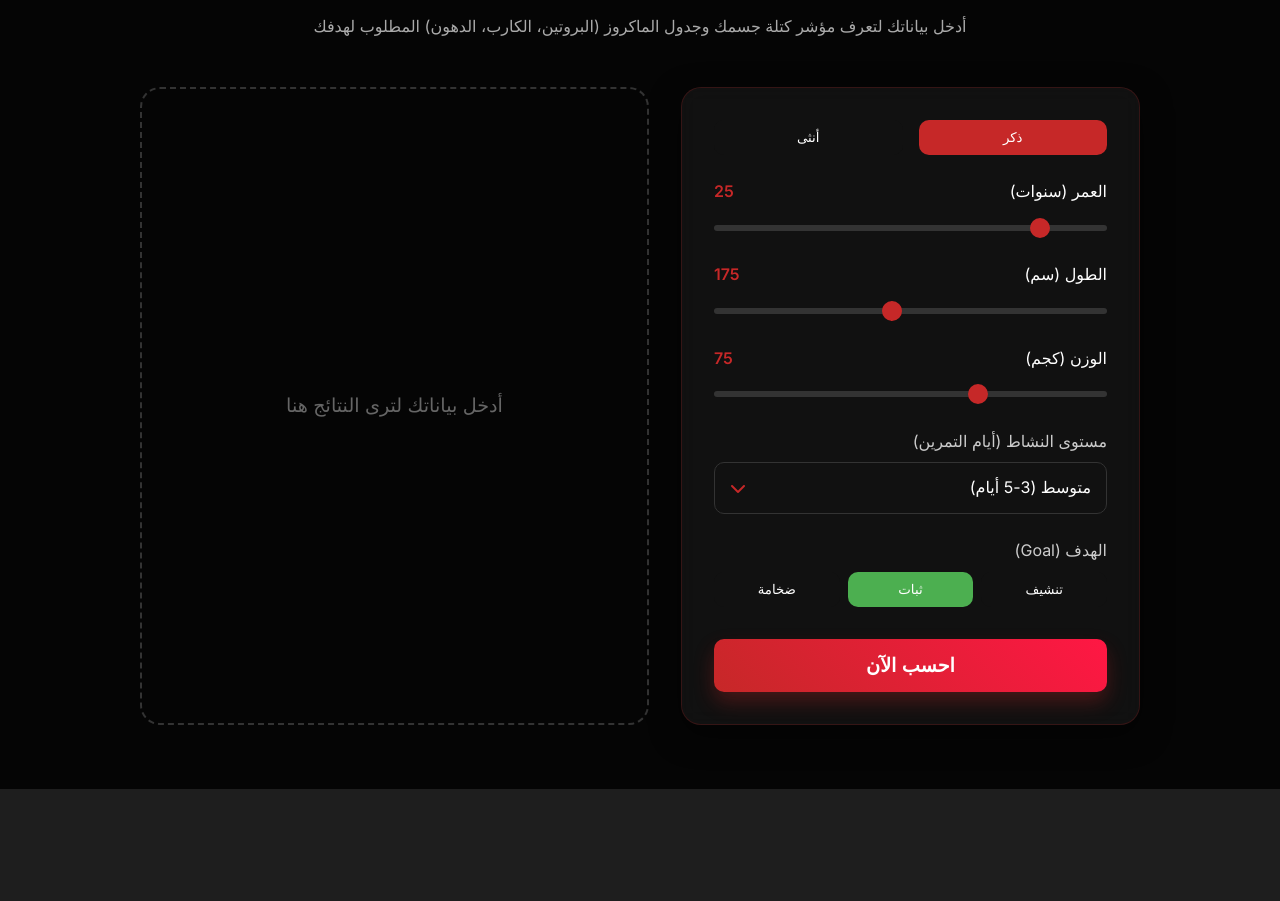
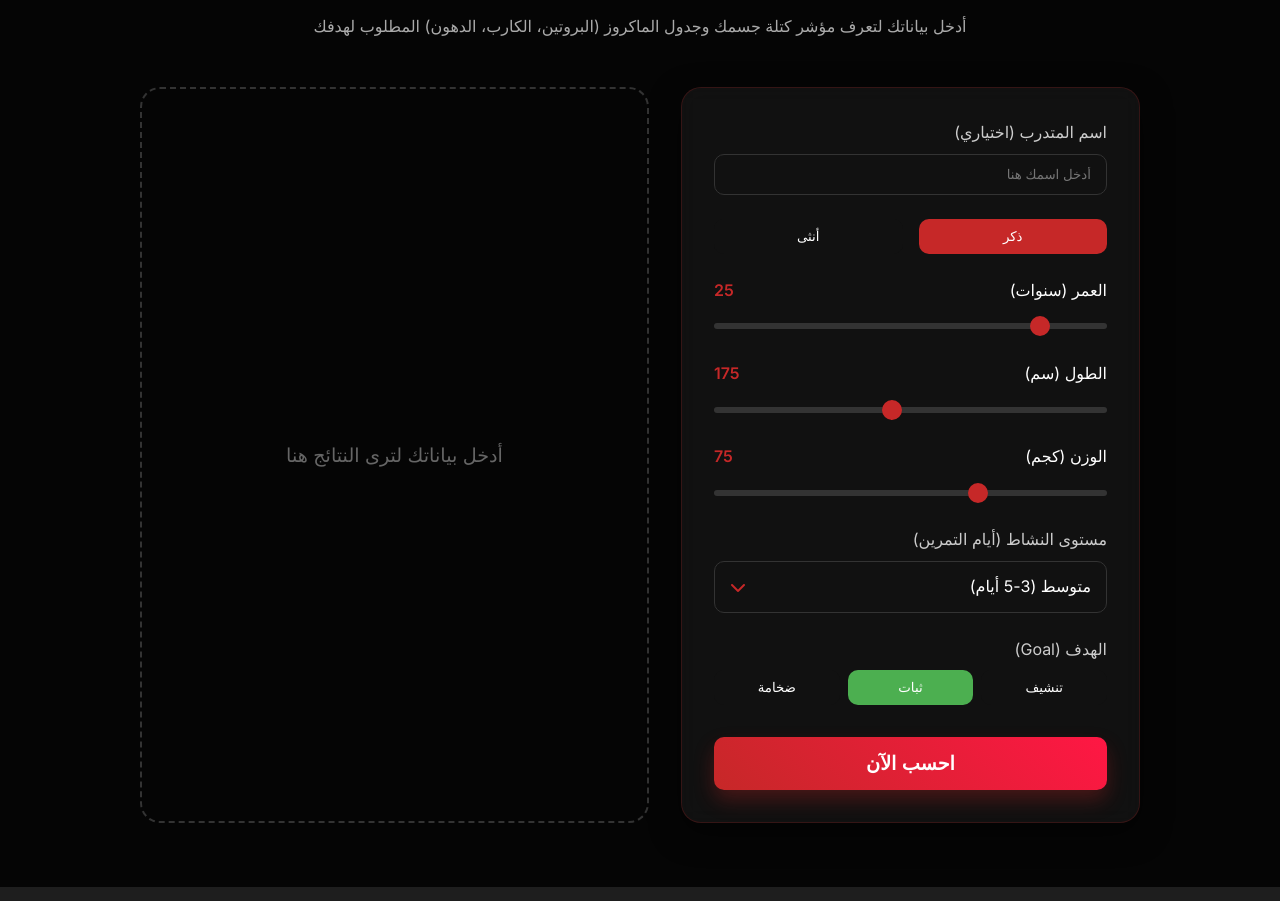
Before and after one commit to ahmedsoliman8572-ai/oxygen-gym, a React (Vite) app: page / in a window 1280 px wide. Shown: the part 3102-4003 px from the top of the page. Built offline with nearby package versions, Linux system fonts and the light colour scheme.

Commit message:
Add files via upload

```diff
--- a/src/components/Calculator.tsx
+++ b/src/components/Calculator.tsx
@@ -7,6 +7,7 @@ type Goal = 'cut' | 'maintain' | 'bulk';
 
 export default function Calculator() {
   const { lang } = useLanguage();
+  const [name, setName] = useState<string>('');
   const [gender, setGender] = useState<'male' | 'female'>('male');
   const [age, setAge] = useState<number>(25);
   const [height, setHeight] = useState<number>(175);
@@ -119,6 +120,20 @@ export default function Calculator() {
           className="calc-inputs print-hide"
           style={{ flex: '1 1 400px', background: 'rgba(20,20,20,0.8)', padding: '2rem', borderRadius: '20px', border: '1px solid rgba(198,40,40,0.2)', boxShadow: '0 10px 30px rgba(0,0,0,0.5)', backdropFilter: 'blur(10px)' }}
         >
+          {/* Trainee Name */}
+          <div style={{ marginBottom: '1.5rem' }}>
+            <label style={{ display: 'block', marginBottom: '0.5rem', color: '#ccc' }}>{lang === 'ar' ? 'اسم المتدرب (اختياري)' : 'Trainee Name (Optional)'}</label>
+            <input
+              type="text"
+              value={name}
+              onChange={(e) => setName(e.target.value)}
+              placeholder={lang === 'ar' ? 'أدخل اسمك هنا' : 'Enter your name here'}
+              style={{ width: '100%', padding: '12px 15px', background: '#111', color: 'white', border: '1px solid #333', borderRadius: '10px', outline: 'none' }}
+              onFocus={(e) => e.target.style.borderColor = '#C62828'}
+              onBlur={(e) => e.target.style.borderColor = '#333'}
+            />
+          </div>
+
           {/* Gender */}
           <div style={{ display: 'flex', gap: '1rem', marginBottom: '1.5rem' }}>
             <button
@@ -383,6 +398,7 @@ export default function Calculator() {
               </h3>
               <table style={{ width: '100%', borderCollapse: 'collapse', fontSize: '1.1rem' }}>
                 <tbody>
+                  {name && <tr><td style={{ padding: '8px 0', fontWeight: 'bold' }}>{lang === 'ar' ? 'الاسم:' : 'Name:'}</td><td style={{ textAlign: 'left', fontWeight: 'bold' }}>{name}</td></tr>}
                   <tr><td style={{ padding: '8px 0', fontWeight: 'bold' }}>{lang === 'ar' ? 'النوع:' : 'Gender:'}</td><td style={{ textAlign: 'left' }}>{lang === 'ar' ? (gender === 'male' ? 'ذكر' : 'أنثى') : (gender === 'male' ? 'Male' : 'Female')}</td></tr>
                   <tr><td style={{ padding: '8px 0', fontWeight: 'bold' }}>{lang === 'ar' ? 'العمر:' : 'Age:'}</td><td style={{ textAlign: 'left' }}>{age} {lang === 'ar' ? 'سنة' : 'years'}</td></tr>
                   <tr><td style={{ padding: '8px 0', fontWeight: 'bold' }}>{lang === 'ar' ? 'الطول:' : 'Height:'}</td><td style={{ textAlign: 'left' }}>{height} cm</td></tr>
```
